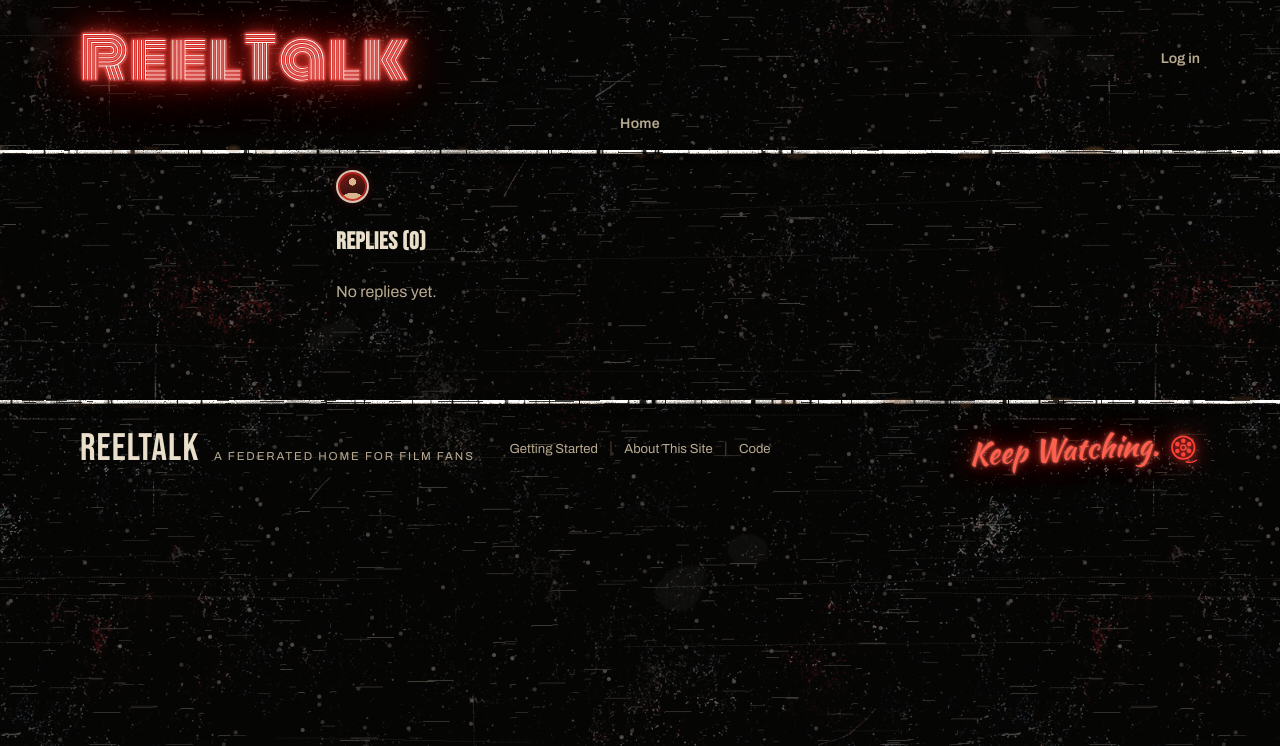
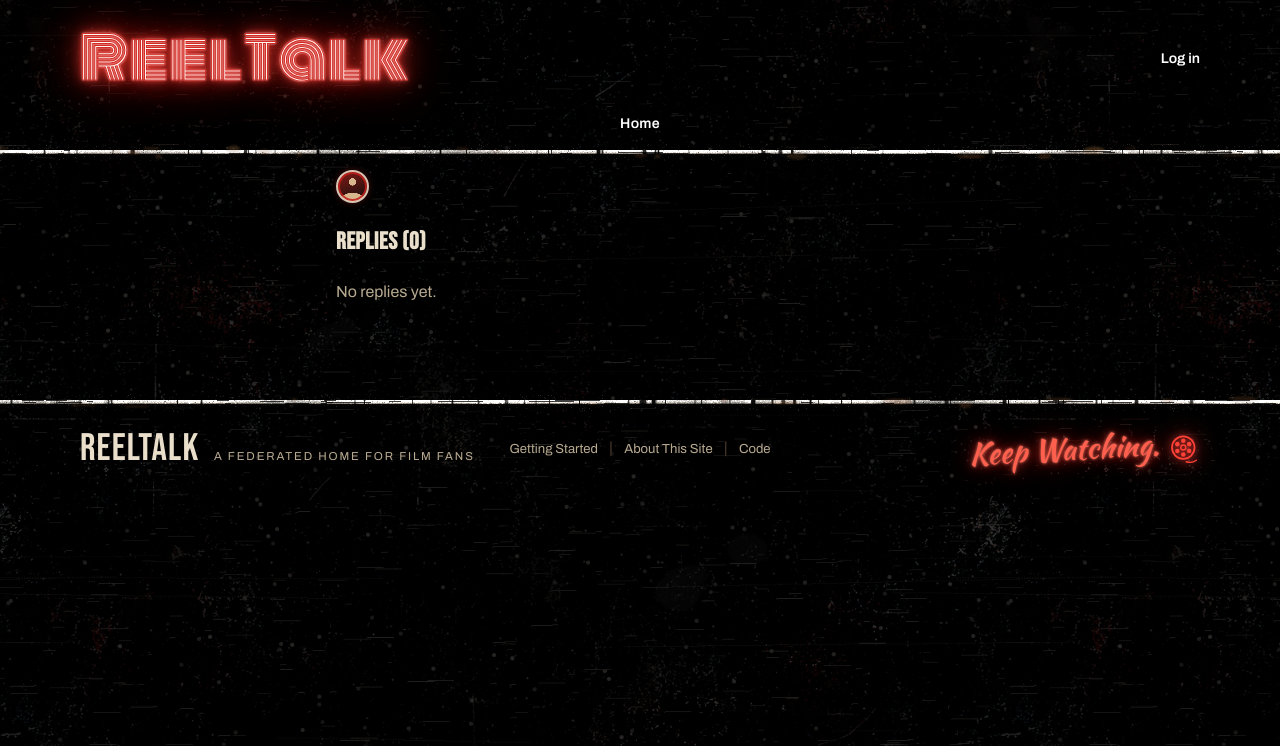
Before and after one commit to minnixtx/reeltalk, a Django app: template reeltalk/core/templates/core/status/detail.html in a window 1280 px wide. Shown: the top 746 px of the page. Run offline with Django 5.2, Linux system fonts and the light colour scheme; the template is opened without the code that fills it, so the values that code supplies are empty.

Commit message:
Blacken the page scrim and set post text, dates and nav in white
The brown the owner saw was never the plate's average (lum 7.4, already
near-black) but its bright speckles, so the fix is the scrim's hue rather
than its alpha: pure black at .80 takes top-decile warmth 2.4 -> 0.6 where
darkening the warm scrim only reached 2.2.

Dates become a .post-date span of static text -- the row already opens
through .review-open, so the linked date was a second way to the same page
that rendered as red underlined text. Scope is site-wide so a feed row and
the post it opens agree; notification and moderation timestamps are not
posts and keep --muted. The hover underline on a row's prose is removed and
pinned removed: the replacement test fails against the pre-change sheet.

```diff
--- a/reeltalk/core/templates/core/film/detail.html
+++ b/reeltalk/core/templates/core/film/detail.html
@@ -69,7 +69,7 @@
             {% endif %}
             <a class="review-author" href="{% url 'user-profile' review.user.localname %}">{{ review.user.localname }}</a>
             {% if review.rating %}<span class="rating" title="{{ review.rating|floatformat:'-1' }} / 5">{{ review.rating|stars }}</span>{% endif %}
-            <span class="muted">{{ review.published_date|date:"Y-m-d" }}</span>
+            <span class="post-date">{{ review.published_date|date:"Y-m-d" }}</span>
             {% if user.is_authenticated and review.user_id == user.id %}
               <form method="post" action="{% url 'status-delete' review.id %}" class="inline review-delete">
                 {% csrf_token %}
--- a/reeltalk/core/templates/core/genre.html
+++ b/reeltalk/core/templates/core/genre.html
@@ -20,7 +20,7 @@
             {% endif %}
             <a class="review-author" href="{% url 'user-profile' review.user.localname %}">{{ review.user.localname }}</a>
             {% if review.rating %}<span title="{{ review.rating|floatformat:'-1' }} / 5">{{ review.rating|stars }}</span>{% endif %}
-            <span class="muted">{{ review.published_date|date:"Y-m-d" }}</span>
+            <span class="post-date">{{ review.published_date|date:"Y-m-d" }}</span>
           </div>
           <div class="feed-item">
             {% if review.film.poster %}
--- a/reeltalk/core/templates/core/status/_reply.html
+++ b/reeltalk/core/templates/core/status/_reply.html
@@ -21,7 +21,7 @@ something this viewer is not shown.
     {% endif %}
     <a class="review-author" href="{% url 'user-profile' reply.user.localname %}">{{ reply.user.localname }}</a>
     {% if reply_to %}<span class="reply-to muted">replying to {{ reply_to }}</span>{% endif %}
-    <span class="muted">{{ reply.published_date|date:"Y-m-d" }}</span>
+    <span class="post-date">{{ reply.published_date|date:"Y-m-d" }}</span>
   </div>
   {% if reply.content %}<div class="review-body">{{ reply.content|safe }}</div>{% endif %}
 </li>
--- a/reeltalk/core/templates/core/status/detail.html
+++ b/reeltalk/core/templates/core/status/detail.html
@@ -16,7 +16,7 @@
     {% endif %}
     <a class="review-author" href="{% url 'user-profile' status.user.localname %}">{{ status.user.localname }}</a>
     {% if status.rating %}<span class="rating" title="{{ status.rating|floatformat:'-1' }} / 5">{{ status.rating|stars }}</span>{% endif %}
-    <span class="muted">{{ status.published_date|date:"Y-m-d" }}</span>
+    <span class="post-date">{{ status.published_date|date:"Y-m-d" }}</span>
     {% comment %}
     Any member gets the control, on a local post or on a mirror of another
     instance's. Increment 5 made a like on a remote post deliverable, so
--- a/reeltalk/social/static/css/reeltalk.css
+++ b/reeltalk/social/static/css/reeltalk.css
@@ -16,6 +16,7 @@
   --panel-2:  #1b1713;  /* raised panel / hover */
   --cream:        #e9dfcb;  /* body text */
   --cream-muted:  #b8aa91;  /* secondary text */
+  --white:        #ffffff;  /* post prose, dates and header links (owner pass, 2026-10-04) */
   --red:        #d42b26;  /* primary red — fills, display headings */
   --red-bright: #ff4138;  /* neon/bright red — active, glow, key highlights */
   --red-dark:   #721713;  /* dark red — deep fills, shadows */
@@ -34,11 +35,14 @@
   --neon-mottle: url("../images/button-mottle.png");
 
   /* Grunge surface stack — dark scrim over the weathered plate; used by the body.
-     The scrim sits at .62 (was .86 over the raw tile) because the page background
-     measured luminance stddev 1.9 — flat — where the reference look sits at 15-32.
-     Prominence comes from the plate's contrast, not from lifting this scrim: the
-     plate averages near-black, so the mean holds at ~7.8 while stddev rises. */
-  --grunge-stack: linear-gradient(rgba(9, 8, 7, 0.62), rgba(9, 8, 7, 0.62)),
+     Pure black at .80 (owner pass, 2026-10-04: "the background is too brown").
+     The brown was never the plate's average — that measures lum 7.4, already
+     near-black — but its bright speckles: the top 1% sit at lum ~69, RGB 70/69/66.
+     Raising the alpha of the old warm 9/8/7 scrim only dims those (top-decile
+     warmth 2.4 -> 2.2); blackening it is what removes the cast (2.4 -> 0.6) while
+     the texture survives at p90 lum 2.7. .88 measured flatter still and was not
+     taken — the grain is the point of the plate. */
+  --grunge-stack: linear-gradient(rgba(0, 0, 0, 0.8), rgba(0, 0, 0, 0.8)),
     url("../images/grunge-weathered.png");
   --grunge-size: auto, 1000px;
 
@@ -115,10 +119,10 @@ body {
   font-family: var(--body);
   line-height: 1.55;
   color: var(--fg);
-  /* Site-wide weathered plate under a dark scrim (owner pass, 2026-09-18): the
-     scrim lets ~38% of the plate through so the wear actually reads, while the
-     plate's near-black average keeps the page dark enough for cream body copy.
-     Raise the alpha if it ever fights text; see --grunge-stack above. */
+  /* Site-wide weathered plate under a dark scrim (owner pass, 2026-09-18; scrim
+     blackened to .80 on 2026-10-04, so ~20% of the plate now reads through).
+     The plate's near-black average keeps the page dark enough for the white post
+     prose above it. Raise the alpha if it ever fights text; see --grunge-stack. */
   background-color: var(--black);
   background-image: var(--grunge-stack);
   background-size: var(--grunge-size);
@@ -199,13 +203,13 @@ a {
 }
 
 .header-user a {
-  color: var(--muted);
+  color: var(--white);
   text-decoration: none;
   font-size: 0.88rem;
 }
 
 .header-user a:hover {
-  color: var(--cream);
+  color: var(--red-bright);
 }
 
 /* The signed-in handle is the only item on this side — kept lit like a
@@ -215,7 +219,7 @@ a {
   display: inline-flex;
   align-items: center;
   gap: 0.7rem;
-  color: var(--cream);
+  color: var(--white);
 }
 
 .header-user .user-name:hover {
@@ -235,7 +239,7 @@ a {
 }
 
 .site-nav a {
-  color: var(--muted);
+  color: var(--white);
   text-decoration: none;
   font-size: 0.88rem;
   letter-spacing: 0.02em;
@@ -244,12 +248,15 @@ a {
   border-bottom: 2px solid transparent;
 }
 
+/* Hover takes the lit-red the rest of the site already uses for "interactive"
+   (owner decision, 2026-10-04). With the resting colour now white, the old
+   brighter-cream hover would have been no feedback at all. */
 .site-nav a:hover {
-  color: var(--cream);
+  color: var(--red-bright);
 }
 
 .site-nav a.active {
-  color: var(--cream);
+  color: var(--white);
   text-shadow: 0 0 10px rgba(255, 65, 56, 0.5);
 }
 
@@ -283,13 +290,13 @@ a {
   border: none;
   padding: 0.2rem 0.1rem;
   box-shadow: none;
-  color: var(--muted);
+  color: var(--white);
   font-size: 0.88rem;
   letter-spacing: 0.02em;
 }
 
 .site-nav form.inline button:hover {
-  color: var(--cream);
+  color: var(--red-bright);
 }
 
 /* Narrow screens: the search box drops to its own full-width line so the
@@ -581,16 +588,17 @@ ul.errorlist {
   z-index: 1;
 }
 
-/* Hover says "this opens" without arriving lit: underline only, no colour
-   shift and no background lift, so it reads as text you can follow rather
-   than as the lit-red control treatment. Scoped off the overlay itself, so
-   hovering the Like button — which sits above it and never becomes the
-   overlay's hover target — does not underline the prose. R32: keyboard focus
-   gets the same signal as the mouse. */
-.review-open:hover ~ .review-body,
-.review-open:focus-visible ~ .review-body {
-  text-decoration: underline;
-}
+/* Post prose reads white, not cream (owner pass, 2026-10-04). Site-wide by the
+   owner's explicit choice, so a feed row and the post it opens agree. Links
+   inside the rendered markdown keep --accent: prose and links must not match. */
+.review-body {
+  color: var(--white);
+}
+
+/* The row deliberately carries no hover treatment on its prose — the owner
+   removed the underline-on-hover signal on 2026-10-04. The overlay still has
+   cursor: pointer, so the row reads as clickable without the text lighting up.
+   Do not re-add it: it is the one thing here that was taken away on purpose. */
 
 /* The way forward at the foot of the feed (§2I increment 2, R132 decision 6).
    Deliberately NOT `.btn`: this is a link to more of what the reader is already
@@ -641,6 +649,14 @@ ul.errorlist {
   align-items: center;
   margin-bottom: 0.25rem;
   font-size: 0.95rem;
+}
+
+/* A post's date is plain text, never a link (owner pass, 2026-10-04). On the
+   feed the row already opens through .review-open, so the linked date was a
+   second way to the same page — and it read as red underlined text. White
+   rather than --muted so it sits with the prose instead of receding from it. */
+.post-date {
+  color: var(--white);
 }
 
 .review-author {
@@ -893,6 +909,8 @@ ul.errorlist {
 .tabs a {
   padding: 0.4rem 0.9rem;
   color: var(--muted);
+  /* The nav row's size, so the two read as one type (owner pass, 2026-10-04). */
+  font-size: 0.88rem;
   text-decoration: none;
   border-bottom: 2px solid transparent;
   margin-bottom: -1px;
@@ -1692,7 +1710,6 @@ h2 {
 
 .meta-list,
 .handle,
-.tabs a,
 table.results th,
 .search-row .watchlist-btn,
 .pane-sub,
@@ -1741,10 +1758,14 @@ form.inline button,
 /* The header's text takes the film-title face (owner pass, R69): the nav row, its
    borderless Log out control and the profile link read in Archivo at the trending
    card's weight, so the marquee speaks the same voice as the rail it leads into.
-   Log out is listed because the `button` role above claims it otherwise. */
+   Log out is listed because the `button` role above claims it otherwise.
+   The films-page tabs join here on the owner's pass of 2026-10-04 — "the same
+   font as the nav bar type". They keep their own padding and active underline,
+   which is what makes them tabs rather than nav links; only the voice changes. */
 .site-nav a,
 .site-nav form.inline button,
-.header-user a {
+.header-user a,
+.tabs a {
   font-family: var(--body);
   font-weight: 600;
 }
--- a/templates/_feed_row.html
+++ b/templates/_feed_row.html
@@ -38,8 +38,9 @@ a second channel to say so.
     {# was reachable from the feed at all. #}
     <a class="review-author" href="{% url 'user-profile' entry.user.localname %}">{{ entry.user.localname }}</a>
     {% if entry.rating %}<span title="{{ entry.rating|floatformat:'-1' }} / 5">{{ entry.rating|stars }}</span>{% endif %}
-    {# R84: the row links on status_id, never on interactive — a remote mirror gets the page, not a control. #}
-    <span class="muted">{% if entry.status_id is not None %}<a href="{% url 'status' entry.status_id %}" title="Open this post">{{ entry.date|date:"Y-m-d" }}</a>{% else %}{{ entry.date|date:"Y-m-d" }}{% endif %}</span>
+    {# Plain text, never a link: the .review-open overlay above already opens this #}
+    {# post (owner pass, 2026-10-04). #}
+    <span class="post-date">{{ entry.date|date:"Y-m-d" }}</span>
     {# The control takes the *narrower* flag (R84): "may I put a control here", never "may I open this". Since increment 5 that set includes mirrors — a Like now reaches their home instance. #}
     {% if entry.interactive %}
       <button type="button" class="like-btn" data-url="{% url 'status-like' entry.status_id %}" aria-pressed="{% if entry.liked_by_viewer %}true{% else %}false{% endif %}">
```
Also changed, not shown: reeltalk/tests/test_feed_click_target.py (+58 -17 lines).
